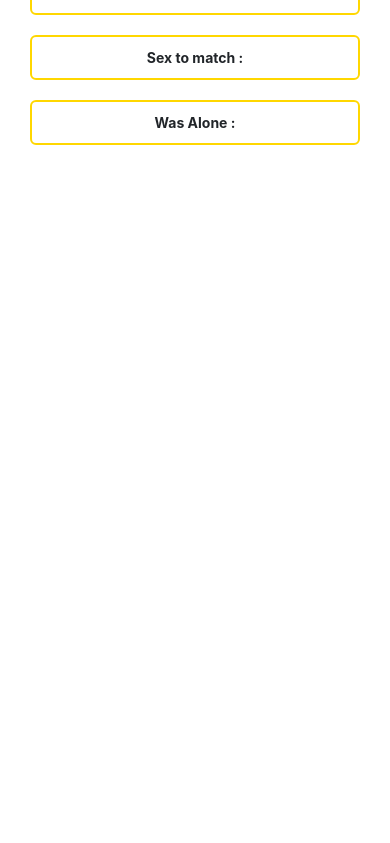
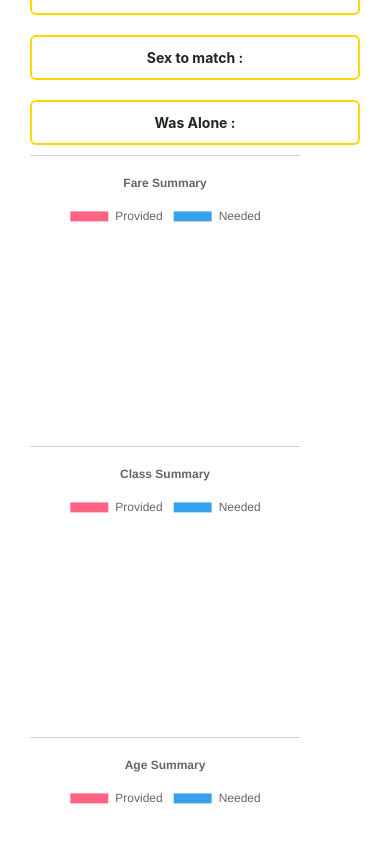
Before and after one commit to Ghidon/Deltika, a React (Create React App) app: page / in a window 390 px wide. Shown: the part 1065-1908 px from the top of the page. Before the commit the page ends 1210 px from the top, so only its background shows below. Built offline with nearby package versions, Linux system fonts and the light colour scheme; no server answers.

Commit message:
added graphics

```diff
--- a/package.json
+++ b/package.json
@@ -7,7 +7,9 @@
     "@testing-library/react": "^9.5.0",
     "@testing-library/user-event": "^7.2.1",
     "axios": "^0.20.0",
+    "chart.js": "^2.9.3",
     "react": "^16.13.1",
+    "react-chartjs-2": "^2.10.0",
     "react-dom": "^16.13.1",
     "react-router-dom": "^5.2.0",
     "react-scripts": "3.4.3"
--- a/src/components/Titanic/Api.js
+++ b/src/components/Titanic/Api.js
@@ -2,7 +2,7 @@ import axios from "axios";
 
 export async function findSampleData() {
   const response = await axios
-    .get("https://api.jsonbin.io/b/5f7afb377243cd7e824ab4c3")
+    .get("https://api.jsonbin.io/b/5f7c73aa302a837e95759a22")
     .catch(function (error) {
       if (error.response) {
         console.log(error.response.data);
@@ -18,7 +18,7 @@ export async function findSampleData() {
 
 export async function findExplanationData() {
   const response = await axios
-    .get("https://api.jsonbin.io/b/5f7afb377243cd7e824ab4c3")
+    .get("https://api.jsonbin.io/b/5f7c73aa302a837e95759a22")
     .catch(function (error) {
       if (error.response) {
         console.log(error.response.data);
--- a/src/components/Titanic/CSS/Sample.css
+++ b/src/components/Titanic/CSS/Sample.css
@@ -11,7 +11,15 @@
   margin-top: 20px;
   font-size: 14px;
   font-weight: bold;
-  width: 30%;
+  width: 31.5%;
+}
+
+.chart {
+  /* border: 2px solid green; */
+  /* border-radius: 6px; */
+  margin-top: 10px;
+  padding-top: 10px;
+  border-top: 1px solid lightgrey;
 }
 
 .finalValue {
--- a/src/components/Titanic/Sample.js
+++ b/src/components/Titanic/Sample.js
@@ -1,6 +1,7 @@
 import React, { Component } from "react";
 import { findSampleData } from "./Api";
 import Explanation from "./Explanations";
+import { Doughnut, Bar } from "react-chartjs-2";
 import "./CSS/Sample.css";
 
 class Sample extends Component {
@@ -22,6 +23,36 @@ class Sample extends Component {
       explanationIsAlone: "",
       explanationSurvived: "",
       toMatchFare: "",
+      fareChartData: {
+        labels: ["Provided", "Needed"],
+        datasets: [
+          {
+            data: ["", ""],
+            backgroundColor: ["#FF6384", "#36A2EB"],
+            hoverBackgroundColor: ["#FF6384", "#36A2EB"],
+          },
+        ],
+      },
+      ageChartData: {
+        labels: ["Provided", "Needed"],
+        datasets: [
+          {
+            data: ["", ""],
+            backgroundColor: ["#FF6384", "#36A2EB"],
+            hoverBackgroundColor: ["#FF6384", "#36A2EB"],
+          },
+        ],
+      },
+      classChartData: {
+        labels: ["Provided", "Needed"],
+        datasets: [
+          {
+            data: ["", ""],
+            backgroundColor: ["#FF6384", "#36A2EB"],
+            hoverBackgroundColor: ["#FF6384", "#36A2EB"],
+          },
+        ],
+      },
     };
   }
 
@@ -70,22 +101,58 @@ class Sample extends Component {
   };
 
   calculations(state) {
-    console.log(state);
+    console.log(state.classChartData.datasets[0].data[0]);
     //class
     const classPercent = (state.explanationPclass / 100) * state.samplePclass;
     let classDifference = classPercent.toFixed(2);
     let suggestedClass = +state.samplePclass + +classDifference;
     this.setState({ toMatchClass: suggestedClass });
+    this.setState({
+      classChartData: {
+        labels: ["Provided", "Needed"],
+        datasets: [
+          {
+            data: [this.state.samplePclass, this.state.toMatchClass],
+            backgroundColor: ["#FF6384", "#36A2EB"],
+            hoverBackgroundColor: ["#FF6384", "#36A2EB"],
+          },
+        ],
+      },
+    });
     //fare
     const farePercent = (state.explanationFare / 100) * state.sampleFare;
     let fareDifference = farePercent.toFixed(2);
     let suggestedFare = (+state.sampleFare + +fareDifference).toFixed(2);
     this.setState({ toMatchFare: suggestedFare });
+    this.setState({
+      fareChartData: {
+        labels: ["Provided", "Needed"],
+        datasets: [
+          {
+            data: [this.state.sampleFare, this.state.toMatchFare],
+            backgroundColor: ["#FF6384", "#36A2EB"],
+            hoverBackgroundColor: ["#FF6384", "#36A2EB"],
+          },
+        ],
+      },
+    });
     //age
     const agePercent = (state.explanationAge / 100) * state.sampleAge;
     let ageDifference = agePercent.toFixed(2);
     let suggestedAge = +state.sampleAge + +ageDifference;
     this.setState({ toMatchAge: suggestedAge });
+    this.setState({
+      ageChartData: {
+        labels: ["Provided", "Needed"],
+        datasets: [
+          {
+            data: [this.state.sampleAge, this.state.toMatchAge],
+            backgroundColor: ["#FF6384", "#36A2EB"],
+            hoverBackgroundColor: ["#FF6384", "#36A2EB"],
+          },
+        ],
+      },
+    });
   }
 
   populateSuggestion() {}
@@ -158,6 +225,56 @@ class Sample extends Component {
             Was Alone : <span className="finalValue">{explanationIsAlone}</span>
           </div>
         </div>
+        <div className="col-md-12  d-flex justify-content-between flex-wrap">
+          <div className="chart">
+            <Doughnut
+              data={this.state.fareChartData}
+              width={270}
+              height={270}
+              options={{
+                title: {
+                  display: true,
+                  text: "Fare Summary",
+                },
+              }}
+            />
+          </div>
+          <div className="chart">
+            <Doughnut
+              data={this.state.classChartData}
+              width={270}
+              height={270}
+              options={{
+                title: {
+                  display: true,
+                  text: "Class Summary",
+                },
+              }}
+            />
+          </div>
+          <div className="chart">
+            <Doughnut
+              data={this.state.ageChartData}
+              width={270}
+              height={270}
+              options={{
+                title: {
+                  display: true,
+                  text: "Age Summary",
+                },
+              }}
+            />
+          </div>
+          {/* <div>
+            <h2>Bar Example (custom size)</h2>
+            <Bar
+              data={this.state.barChartData}
+              width={100}
+              height={50}
+              options={{}}
+            />
+          </div> */}
+        </div>
       </div>
     );
   }
--- a/src/components/Titanic/Sample2.js
+++ b/src/components/Titanic/Sample2.js
@@ -164,6 +164,7 @@ class Sample2 extends Component {
             </il>
           </ul>
         </div>
+
         {/* <div className="result">
           Fare to match : <span className="finalValue">{toMatchFare}</span>
         </div>
```
Also changed, not shown: 1 other file (tests, documents, lock files or other folders).
